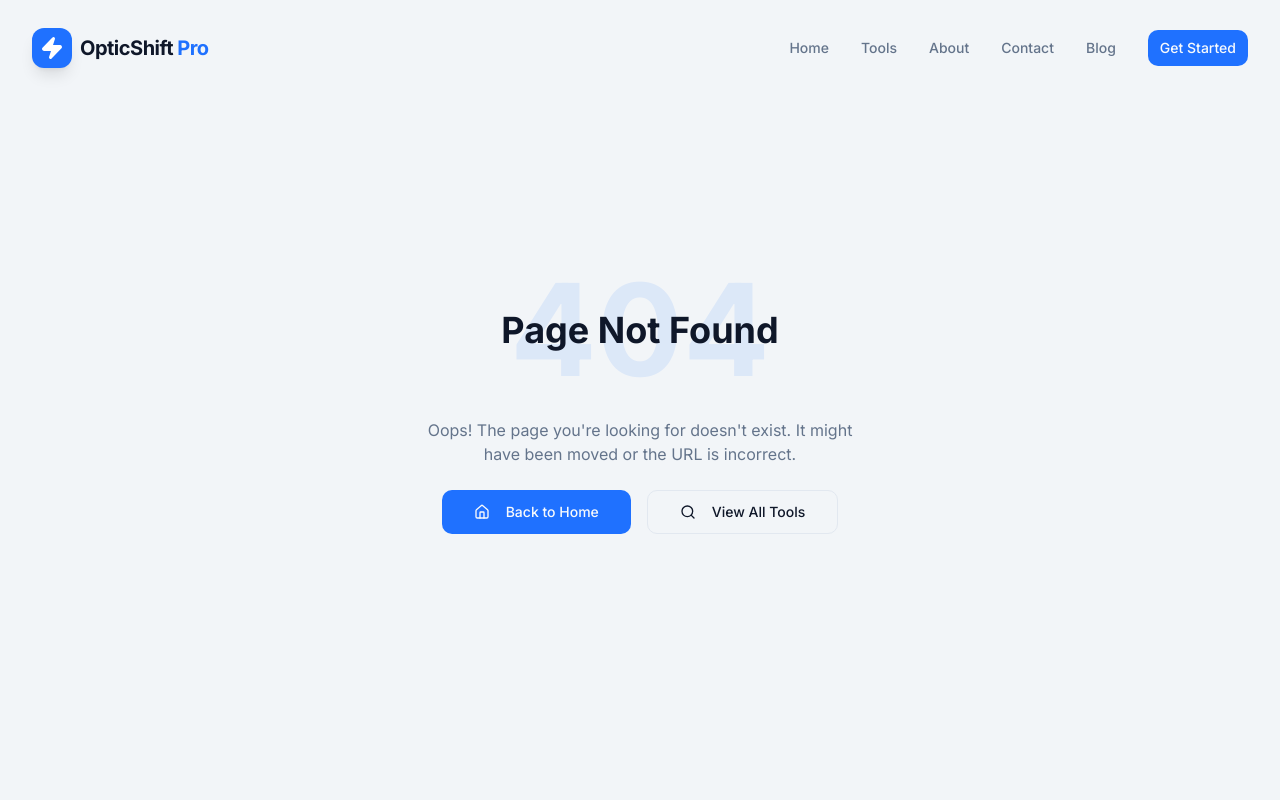
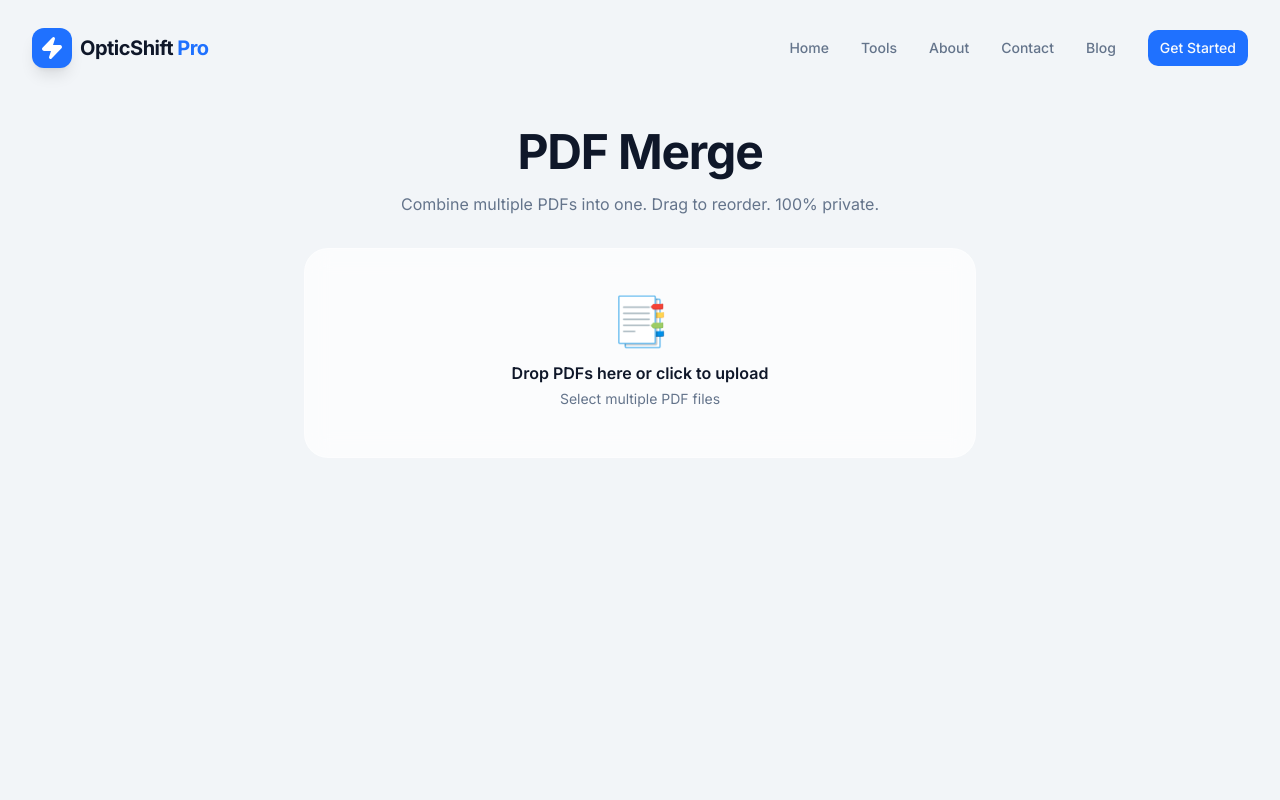
Before and after one commit to surajkumar122024-star/ok01, a Next.js app: page /tools/pdf-merge in a window 1280 px wide. Before the commit this address had no page. Shown: the top 800 px of the page. Built offline with nearby package versions, Linux system fonts and the light colour scheme.

Commit message:
Add PDF merge page component

```diff
--- /dev/null
+++ b/src/app/tools/pdf-merge/page.tsx
@@ -0,0 +1,10 @@
+import PdfMergeClient from './PdfMergeClient'
+
+export const metadata = {
+  title: 'PDF Merge — OpticShift Pro',
+  description: 'Combine multiple PDF files into one instantly. Free and private.',
+}
+
+export default function PdfMergePage() {
+  return <PdfMergeClient />
+}
```
